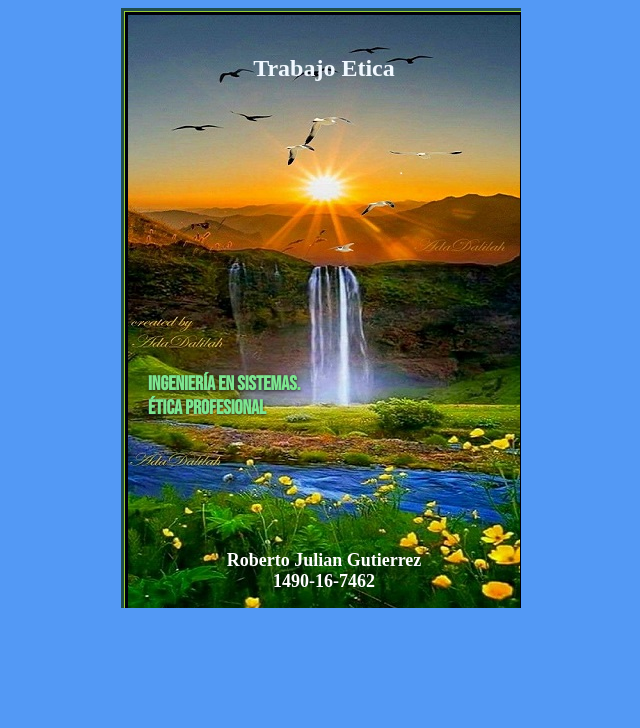
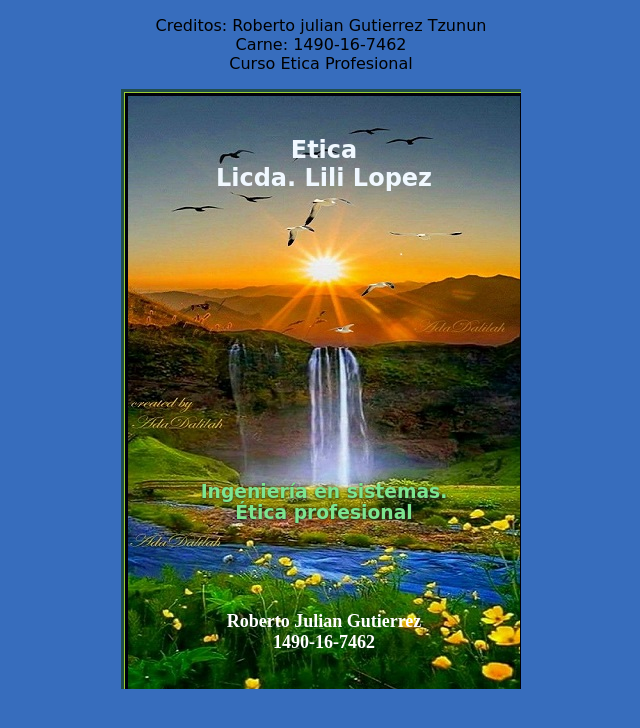
Before and after one commit to rjuliangt/libro, a plain HTML site: page index.html in a window 1280 px wide. Shown: the whole page, without its empty margins (319-959 px from the left). Drawn offline with Linux system fonts and the light colour scheme; a web font is replaced by a local one.

Commit message:
Finalizado

```diff
--- a/css/style3.css
+++ b/css/style3.css
@@ -1,5 +1,5 @@
 body{
- background-color: rgba(30, 122, 243, 0.76);
+ background-color: rgba(18, 82, 177, 0.842);
 }
 
 #portada,
@@ -38,7 +38,7 @@ body{
 }
 
 .autor {
-    padding-top: 80px;
+    padding-top: 40px;
     text-align: center;
 }
 
@@ -82,6 +82,7 @@ font-family: 'Calistoga', cursive;
 }
 .colortext {
     color: aliceblue;
+    font-family: 'Calistoga', cursive;
 }
 .caja_imagen{
     width: 340px;
--- a/index.html
+++ b/index.html
@@ -15,7 +15,10 @@
 </head>
 
 <body>
-
+   <p class="fuente_p" style="text-align: center;">Creditos: Roberto julian Gutierrez Tzunun <br>
+       Carne: 1490-16-7462 <br>
+       Curso Etica Profesional
+   </p>
     <div class="container p-5">
         <div id="wrapper ">
             <!-- contenedor del lbro completo -->
@@ -23,10 +26,11 @@
                 <!-- distribuicion de las paginas -->
                 <!-- Portada -->
                 <div id="portada">
-                    <h2 class="colortext">Trabajo Etica</h2>
+                    <h2 class="colortext">Etica <br>
+                         Licda. Lili Lopez </h2>
                     <div class="container">
                         <div class="row sub_tituloP">
-                            <h3 class="info">Ingeniería en sistemas. <br>Ética profesional</h3>
+                            <h3 class="colortext">Ingeniería en sistemas. <br> Ética profesional</h3>
                         </div>
 
                         <div class="row autor">
@@ -76,7 +80,7 @@
                         <li> Dios bendice a quienes le obedecen, dichoso el hombre que pone su confianza en el Señor. (16:20)</li>
                         <li> Menos precia la palabra de Dios y tendrás problemas, obedécelas y triunfaras. (13:13) </li>
                            <br>
-                         <img src="/img3/confianza2.jpg" alt="..." class="caja_imagen">
+                         <img src="./img3/confianza2.jpg" class="caja_imagen">
 
                     </p>
                 </div>
```
